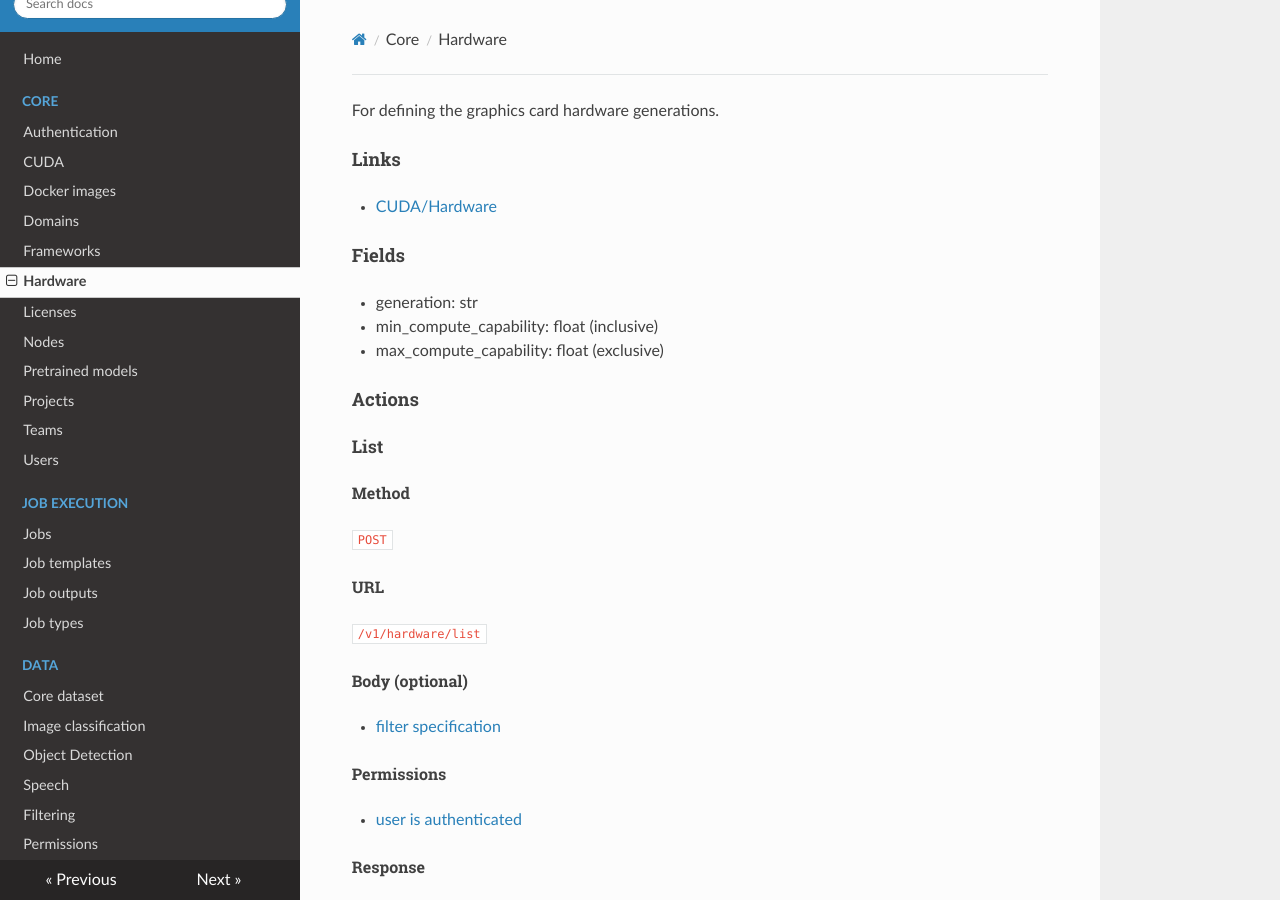
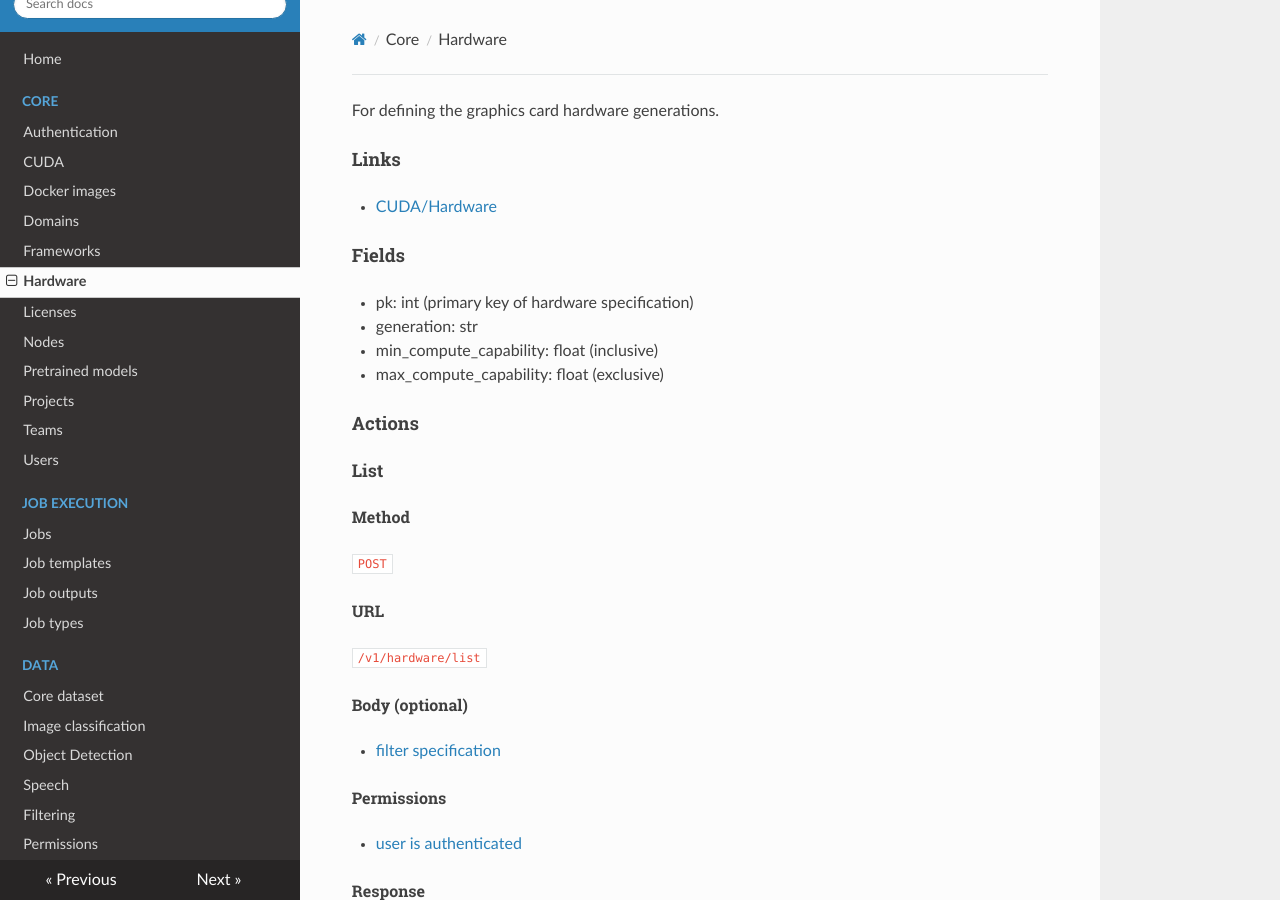
Before and after one commit to waikato-ufdl/ufdl-api, an MkDocs documentation site: the page built from docs/hardware.md, in a window 1280 px wide and 900 px high. Built offline with MkDocs 1.6.1, drawn with Linux system fonts in a browser that asks for light colours; nearby versions of some CDN libraries.

Commit message:
Added missing pk field.

```diff
--- a/docs/hardware.md
+++ b/docs/hardware.md
@@ -7,6 +7,7 @@ For defining the graphics card hardware generations.
 
 ## Fields
 
+  * pk: int (primary key of hardware specification)
   * generation: str
   * min_compute_capability: float (inclusive)
   * max_compute_capability: float (exclusive)
```
